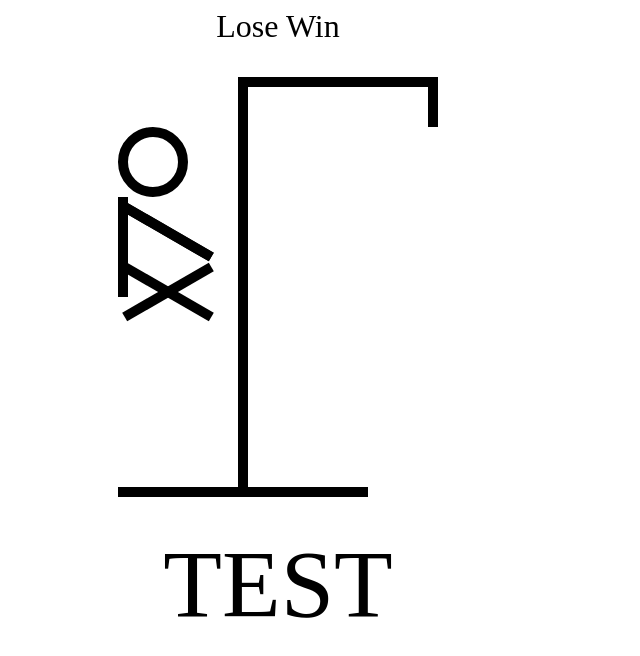
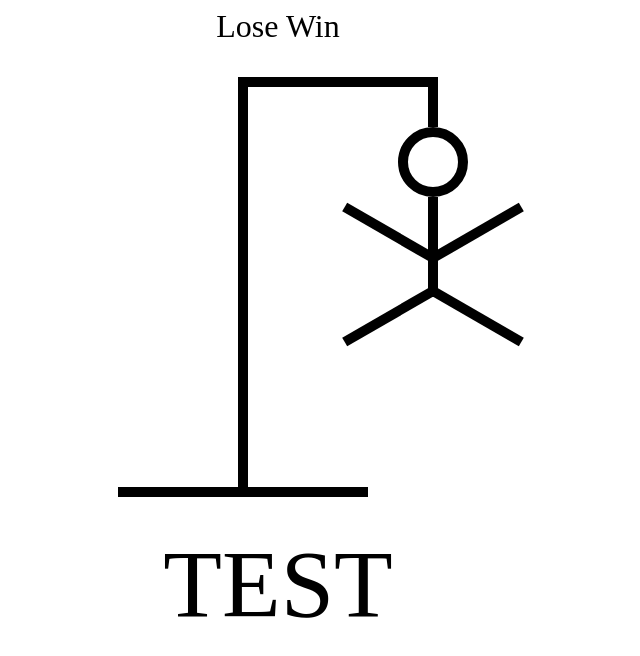
Before and after one commit to redbirdfan/Hangman, a React (Vite) app: page / in a window 1280 px wide. Shown: the top 656 px of the page, without its empty margins (362-1002 px from the left). Built offline with nearby package versions, Linux system fonts and the light colour scheme.

Commit message:
hangman pieces all show in correct placement when rendered.

```diff
--- a/src/HangmanDrawing.tsx
+++ b/src/HangmanDrawing.tsx
@@ -6,7 +6,8 @@ const head = (
     borderRadius: "100%",
     border: "10px solid black",
     position: "absolute",
-    top: "50px", right: "-30 px"}}
+    top: "50px",
+    right: "-30px"}}
 />
 )
 
@@ -16,7 +17,8 @@ const body = (
     height: "100px",
     background: "black",
     position: "absolute",
-    top: "120px"}}
+    top: "120px",
+    right: "0px"}}
 />
 )
 
@@ -26,8 +28,9 @@ const rightArm = (
     height: "10px",
     background: "black",
     position: "absolute",
-    top: "150px", right: "-100 px",
-    rotate: "30deg",
+    top: "150px",
+    right: "-90px",
+    rotate: "-30deg",
     }}
     />
 )
@@ -38,7 +41,8 @@ const leftArm = (
     height: "10px",
     background: "black",
     position: "absolute",
-    top: "150px", right: "100 px",
+    top: "150px",
+    right: "0px",
     rotate: "30deg",
     }}
     />
@@ -50,7 +54,8 @@ const rightLeg = (
     height: "10px",
     background: "black",
     position: "absolute",
-    top: "210px", right: "-90 px",
+    top: "235px",
+    right: "-90px",
     rotate: "30deg",
     }}
 />
@@ -62,29 +67,29 @@ const leftLeg = (
     height: "10px",
     background: "black",
     position: "absolute",
-    top: "210px", right: "-90 px",
+    top: "235px",
+    right: "0px",
     rotate: "-30deg",
     }}
 />
 )
 
 export function HangmanDrawing() {
-    return  <div style={{position: "relative"}}>
+    return  (
+    <div style={{position: "relative"}}>
         {head}
         {body}
+        {rightArm}
         {leftArm}
-        {rightArm}
+        {rightLeg}
         {leftLeg}
-        {rightLeg}
 
-
-        <div style={{ position: "relative"}}>
             <div style={{height:"50px", width: "10px", background: "black", position: "absolute", top:0, right:0}} />
             <div style={{height:"10px", width:"200px", background:"black", marginLeft:"120px"}} />
             <div style={{height:"400px", width: "10px", background:"black", marginLeft:"120px"}} />
             <div style={{height:"10px", width:"250px", background: "black"}} />
         </div>
-    </div>
+    )
 }
 
 export default HangmanDrawing
```
